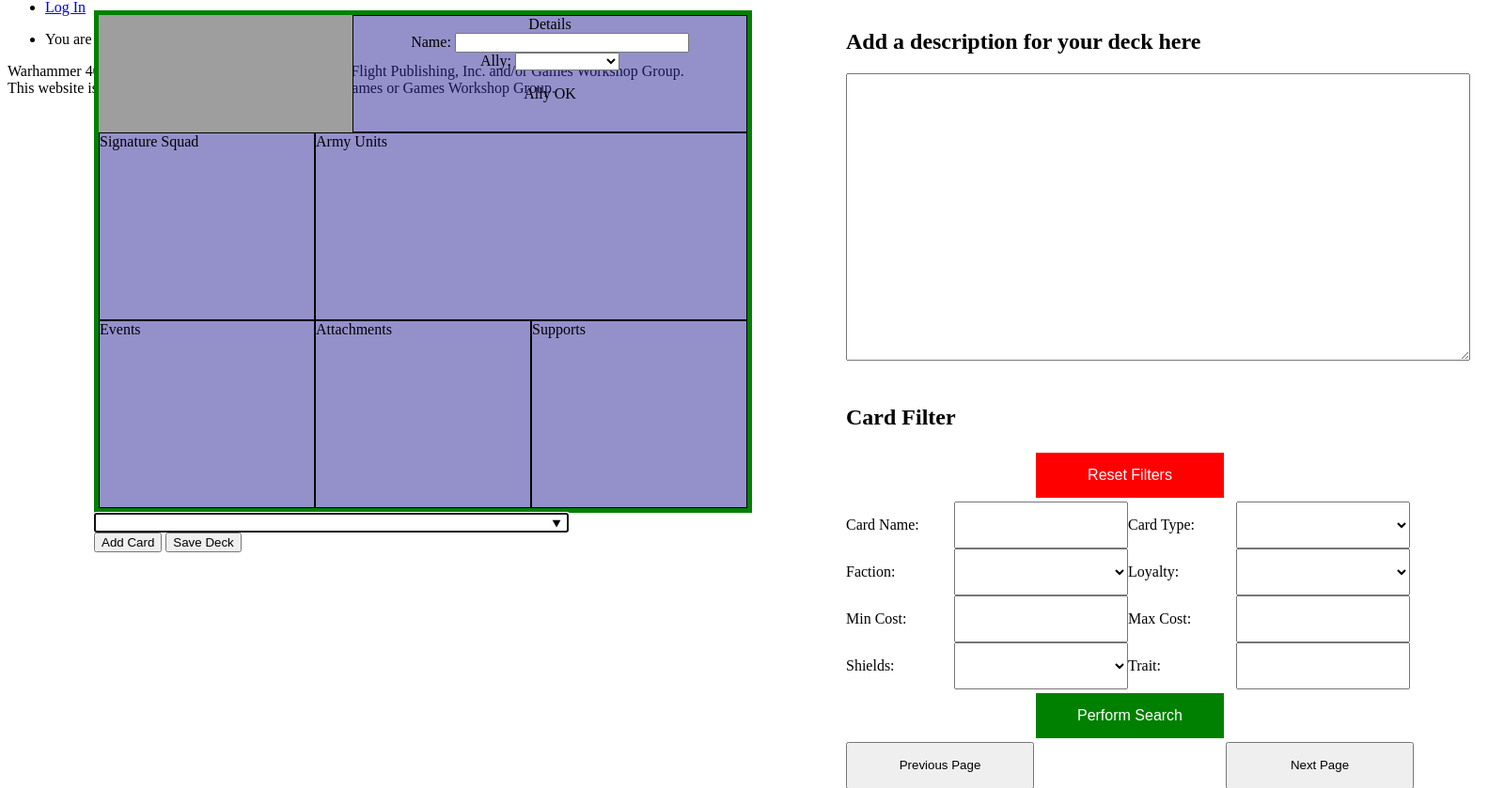
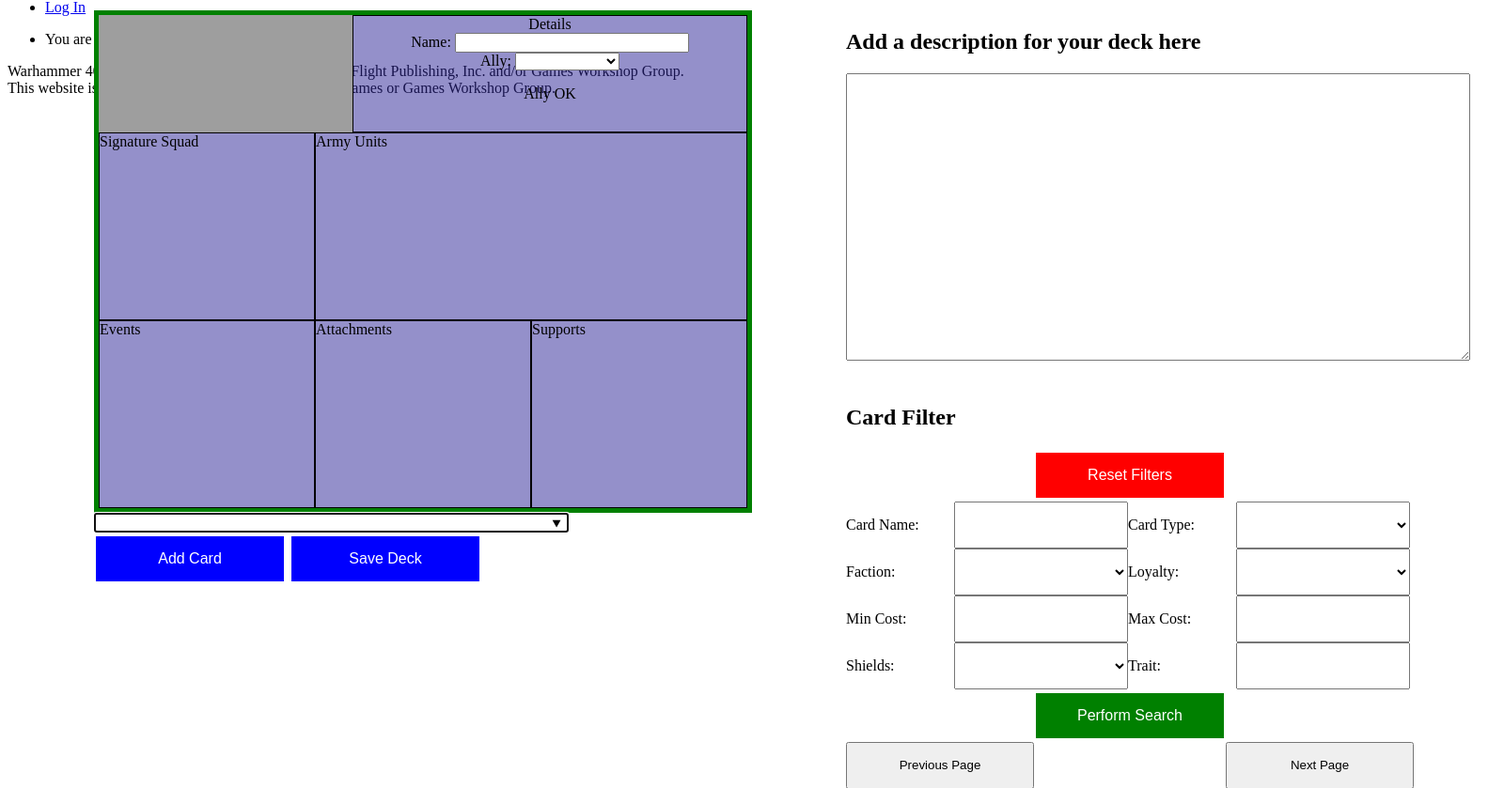
Before and after one commit to C-C-Coalback/Conquest-LCG-Deckbuilder, a Django app: page /decks/create_deck/ in a window 1600 px wide. Shown: the part 89-928 px from the top of the page at 94% size. Run offline with Django 4.2, Linux system fonts and the light colour scheme; grey boxes are pictures that could not be loaded.

Commit message:
Nicer add card and save deck buttons

```diff
--- a/conquestdb/decks/static/createdeck.css
+++ b/conquestdb/decks/static/createdeck.css
@@ -180,6 +180,20 @@
     align-items: center;
 }
 
+#card-submit, #deck-submit-1 {
+    border: none;
+    background-color: blue;
+    color: white;
+    padding: 15px 32px;
+    width: 200px;
+    text-align: center;
+    text-decoration: none;
+    display: inline-block;
+    font-size: 16px;
+    margin: 4px 2px;
+    cursor: pointer;
+}
+
 #send-filter {
     position: relative;
     left: 200px;
```
Also changed, not shown: 1 other file.
